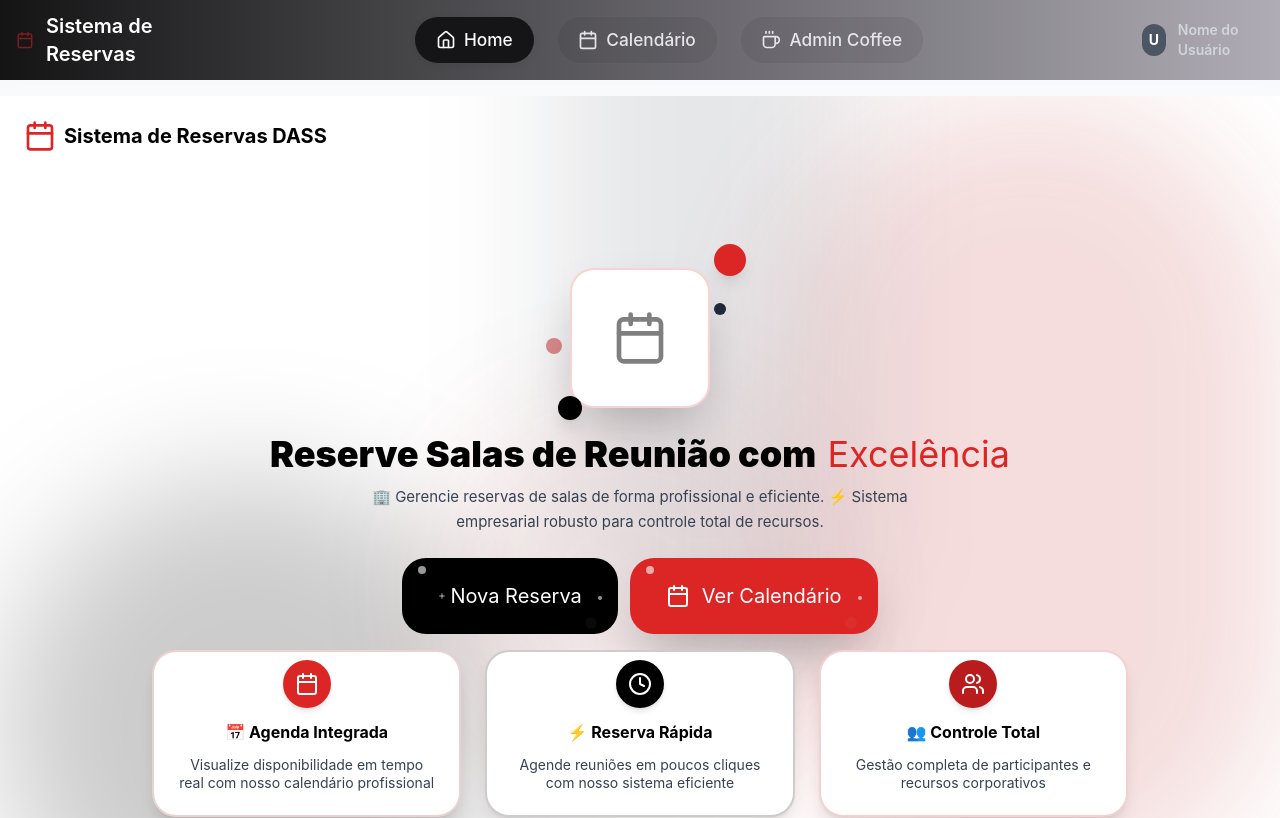
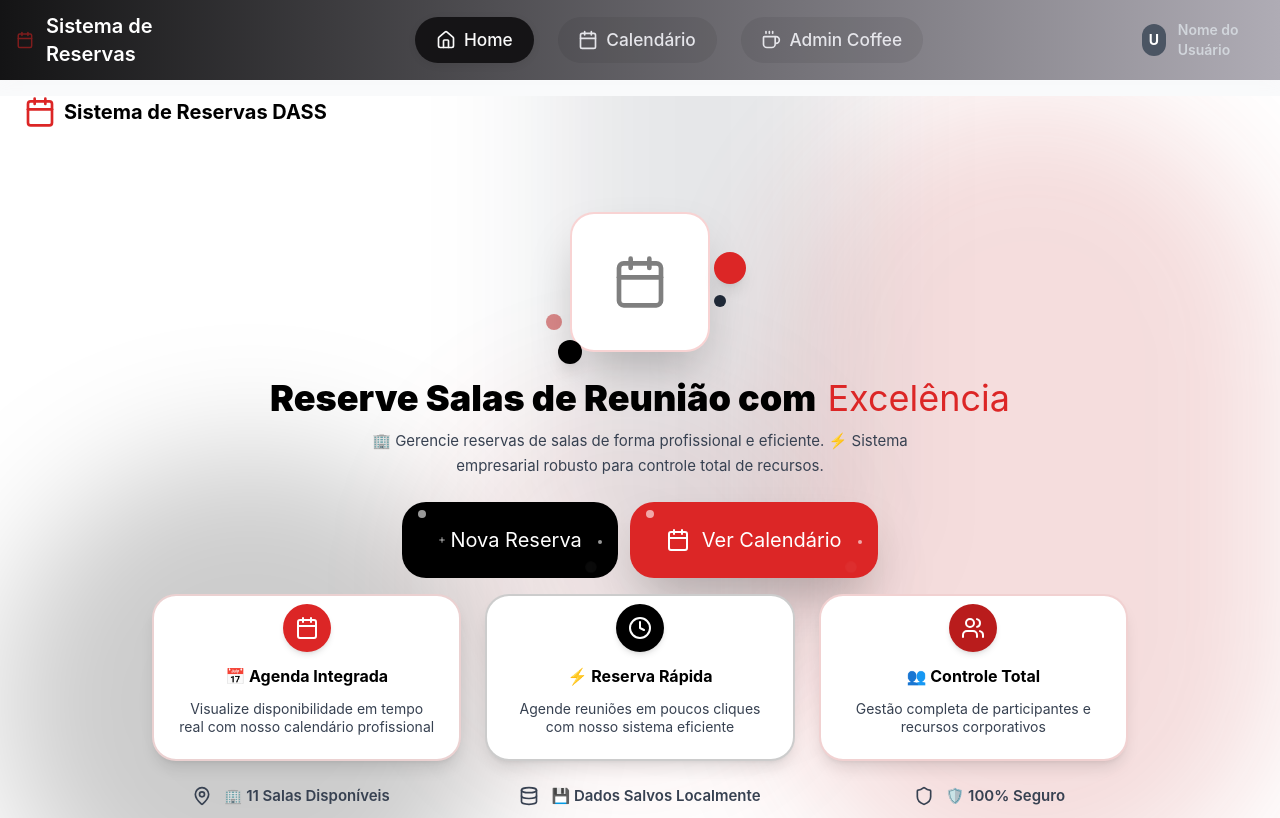
Before and after one commit to hellennverenaa/reservar_salas, a Vue app: page / in a window 1280 px wide. Shown: the top 818 px of the page. Built offline with nearby package versions, Linux system fonts and the light colour scheme.

Commit message:
fix: ajusta margens negativas nos ícones e título da HomeView para melhor alinhamento visual

```diff
--- a/src/views/HomeView.vue
+++ b/src/views/HomeView.vue
@@ -11,8 +11,8 @@
 
     <div class="relative z-10 flex justify-between items-center p-6">
       <div class="flex items-center space-x-2">
-        <CalendarIcon class="w-8 h-8 text-red-600" />
-        <span class="text-xl font-bold text-black">Sistema de Reservas DASS</span>
+        <CalendarIcon class="w-8 h-8 -mt-6 text-red-600" />
+        <span class="text-xl -mt-6 font-bold text-black">Sistema de Reservas DASS</span>
       </div>
 
       <!-- Navegação se estiver em outra página -->
@@ -38,7 +38,7 @@
           <div class="flex justify-center -mt-1">
             <div class="relative group">
               <div
-                class="bg-white p-10 rounded-3xl shadow-2xl border-2 border-red-600/20 backdrop-blur-sm transform transition-all duration-700 group-hover:scale-110 group-hover:rotate-3 hover:shadow-red-600/25 hover:border-red-600/40">
+                class="bg-white -mt-16 p-10 rounded-3xl shadow-2xl border-2 border-red-600/20 backdrop-blur-sm transform transition-all duration-700 group-hover:scale-110 group-hover:rotate-3 hover:shadow-red-600/25 hover:border-red-600/40">
                 <CalendarIcon class="w-14 h-14 text-black animate-pulse" />
               </div>
               <!-- Elementos decorativos vermelhos e pretos -->
```
